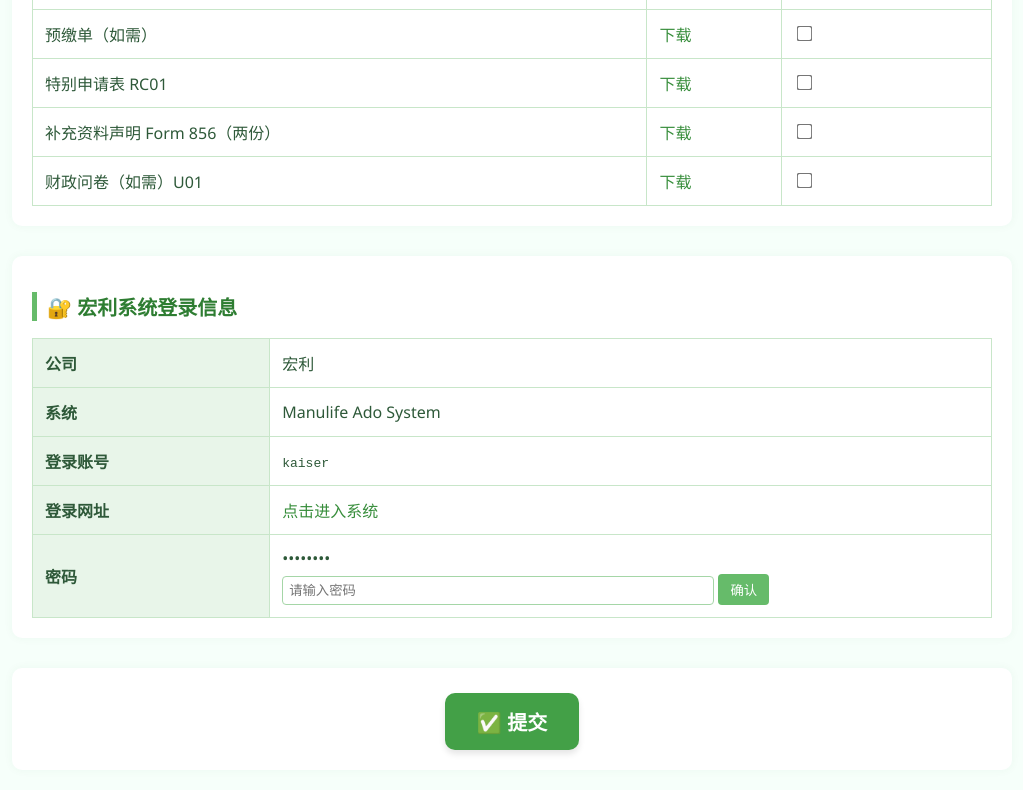
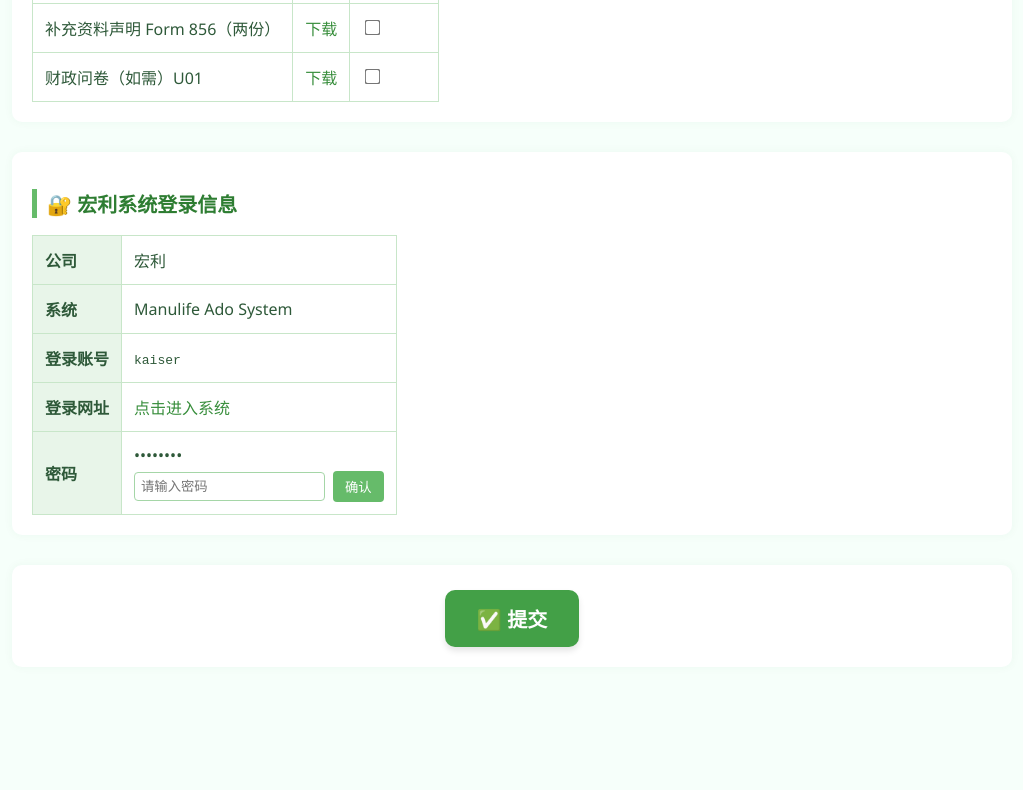
Before and after one commit to pai-beautiful/Manulife_MCV, a plain HTML site: page index.html in a window 1280 px wide. Shown: the part 1114-1904 px from the top of the page, without its empty margins (128-1151 px from the left). After the commit the page ends 1801 px from the top, so only its background shows below. Drawn offline with Linux system fonts and the light colour scheme.

Commit message:
Update index.html

```diff
--- a/index.html
+++ b/index.html
@@ -58,6 +58,8 @@
       width: 100%;
       border-collapse: collapse;
       margin-top: 10px;
+      overflow-x: auto;
+      display: block;
     }
 
     th, td {
@@ -127,15 +129,6 @@
       color: #33691e;
     }
 
-    /* ✅ Logo 样式 */
-    .logo-container {
-      text-align: center;
-      margin-bottom: 20px;
-    }
-    .responsive-logo {
-      max-width: 100%;
-      height: auto;
-    }
 
     /* ✅ 移动端优化 */
     @media (max-width: 600px) {
@@ -162,13 +155,20 @@
         white-space: nowrap;
       }
     }
+    .password-row {
+      display: flex;
+      flex-wrap: wrap;
+      gap: 8px;
+      align-items: center;
+    }
+    .password-row input[type="text"] {
+      flex: 1;
+      min-width: 120px;
+    }
   </style>
 </head>
 <body>
-  <!-- 公司 Logo（响应式） -->
-  <div class="logo-container">
-    <img src="kaiser logo.jpg" alt="公司 Logo" class="responsive-logo">
-  </div>
+
 
   <h1>Manulife签单标准化流程（MCV Case）</h1>
 
@@ -218,11 +218,14 @@
       <tr><th>系统</th><td>Manulife Ado System</td></tr>
       <tr><th>登录账号</th><td><code>kaiser</code></td></tr>
       <tr><th>登录网址</th><td><a href="https://api.hkprod.manulife.com.hk/ext/hk-ado-portal-web-app/login/broker?lang=zh_TW" target="_blank">点击进入系统</a></td></tr>
-      <tr><th>密码</th>
+      <tr>
+        <th>密码</th>
         <td>
-          <span id="passwordField">••••••••</span><br>
-          <input type="text" id="nameInput" placeholder="请输入密码">
-          <button onclick="revealPassword()">确认</button>
+          <span id="passwordField">••••••••</span>
+          <div class="password-row">
+            <input type="text" id="nameInput" placeholder="请输入密码">
+            <button onclick="revealPassword()">确认</button>
+          </div>
         </td>
       </tr>
     </table>
```
